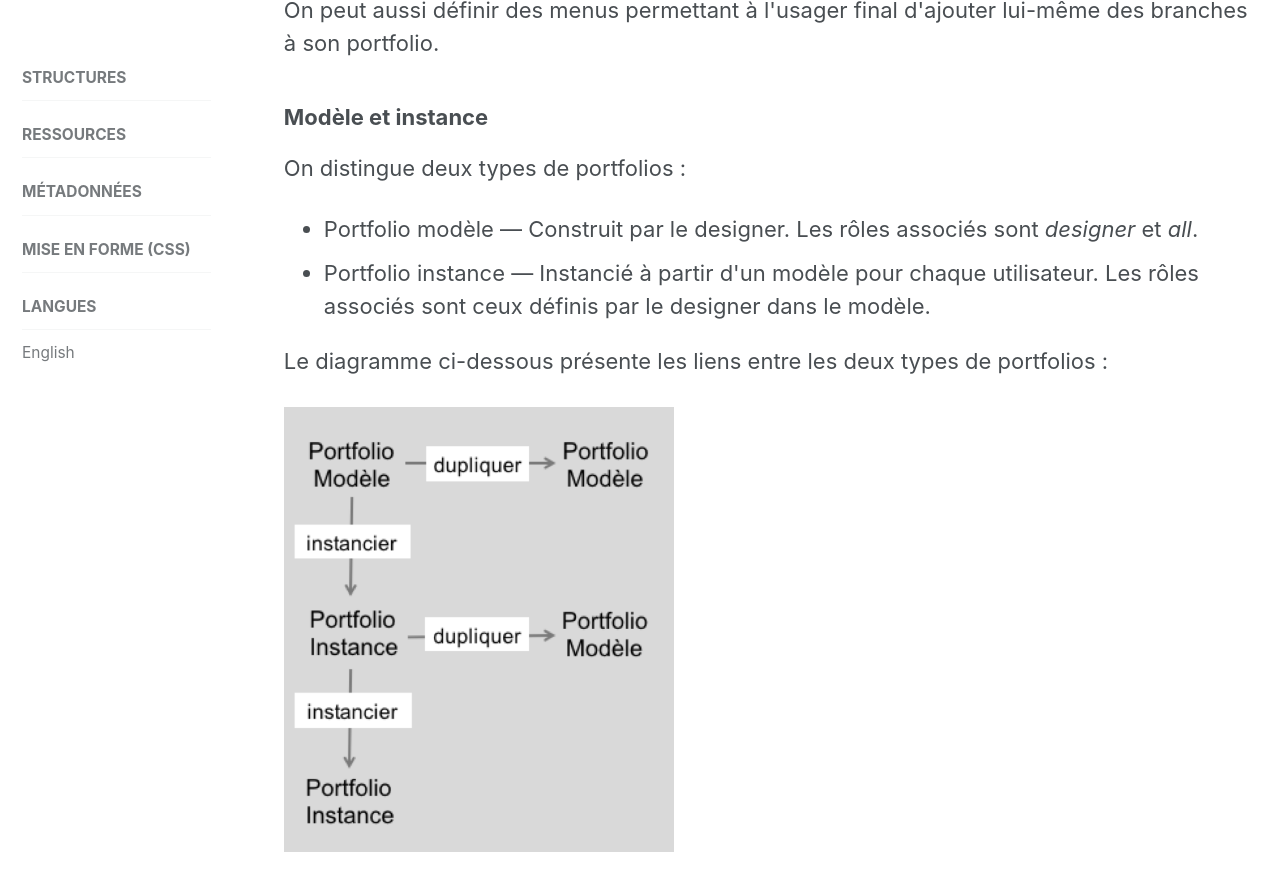
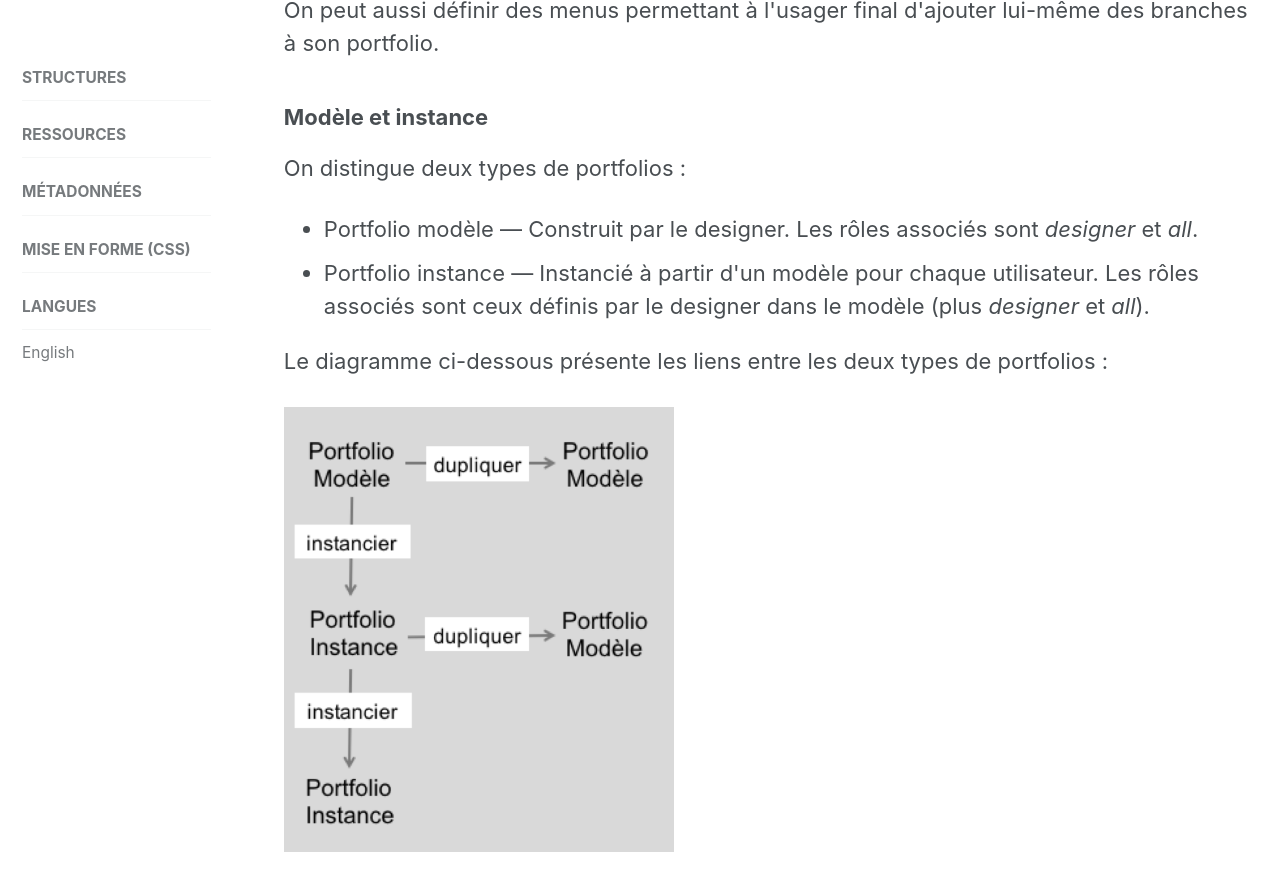
Before and after one commit to karutaproject/karuta-frontend-documentation, a Jekyll site: the page built from _pages/portfolio_fr.html, in a window 1280 px wide and 900 px high, scrolled down 2497 px. Shown: the top 891 px of the window. Built offline with Jekyll 4.4.1, drawn with Linux system fonts in a browser that asks for light colours.

Commit message:
Corrections mineures

```diff
--- a/_pages/portfolio_fr.html
+++ b/_pages/portfolio_fr.html
@@ -84,7 +84,7 @@ sidebar:
 	<i>all</i>.
 </li>
 <li>Portfolio instance — Instancié à partir d'un modèle pour chaque utilisateur. Les rôles associés
-	sont ceux définis par le designer dans le modèle.
+	sont ceux définis par le designer dans le modèle (plus <i>designer</i> et <i>all</i>).
 </li>
 </ul>
 <p>Le diagramme ci-dessous présente les liens entre les deux types de portfolios :</p>
```
